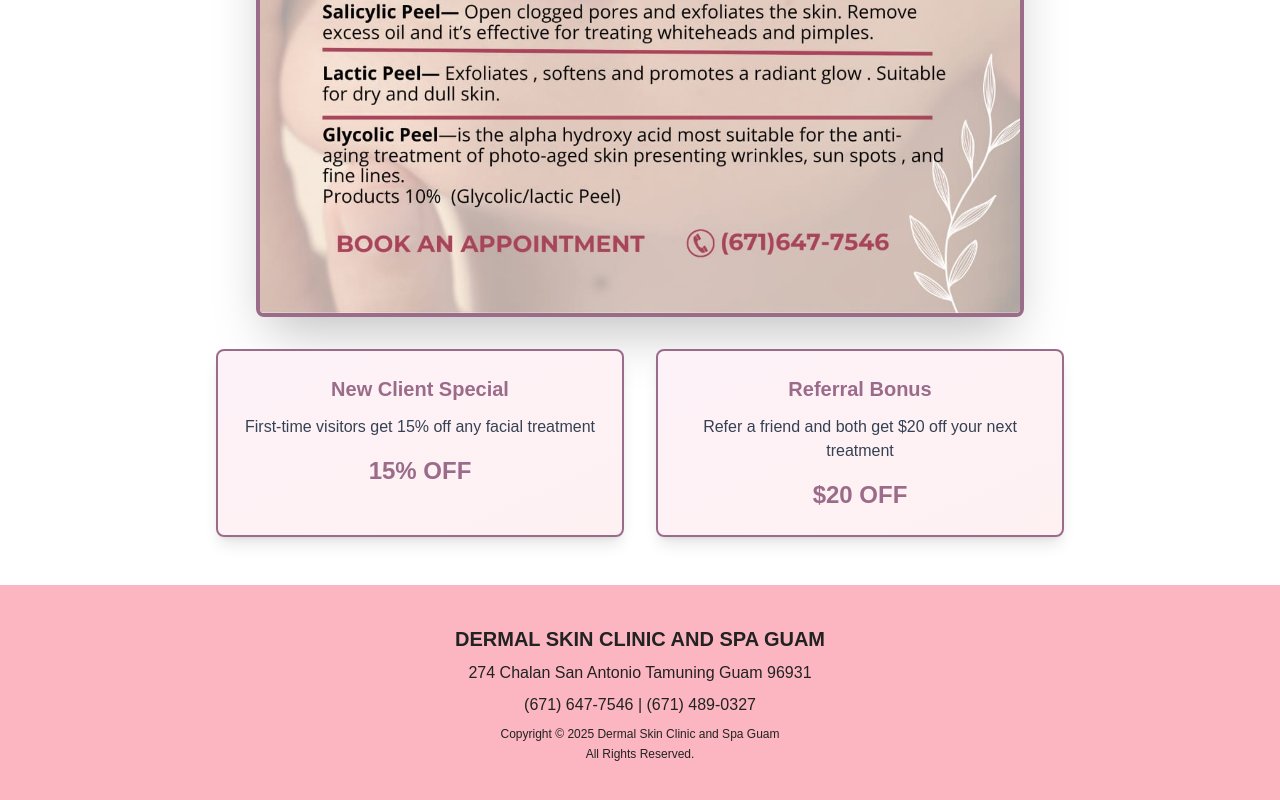
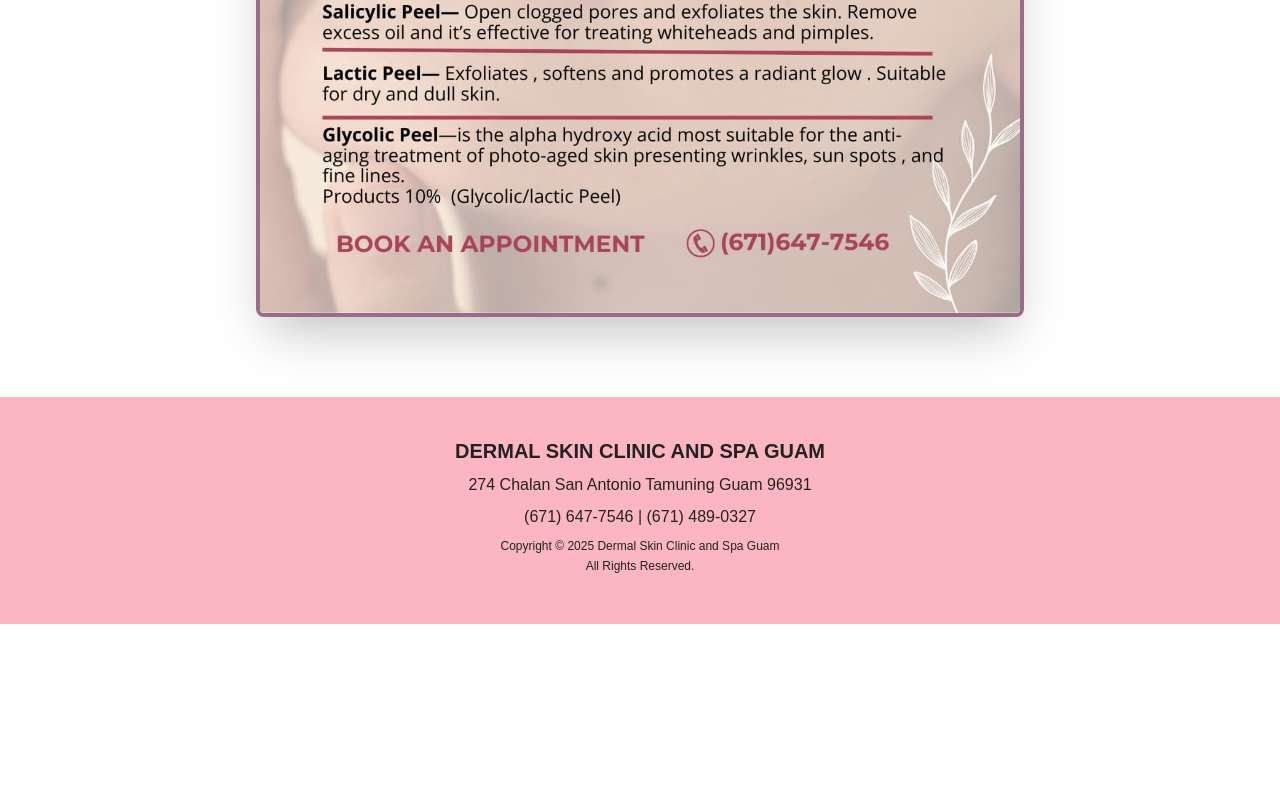
Before and after one commit to Mohdjariullah/dermaspa, a Next.js app: page /promos in a window 1280 px wide. Shown: the part 2869-3669 px from the top of the page. After the commit the page ends 3493 px from the top, so only its background shows below. Built offline with nearby package versions, Linux system fonts and the light colour scheme.

Commit message:
Update page.tsx

```diff
--- a/app/promos/page.tsx
+++ b/app/promos/page.tsx
@@ -320,34 +320,6 @@
                 className="rounded-lg w-full h-auto object-contain shadow-2xl border-4 border-[#9b6b8a]"
               />
             </div>
-            <div className="w-full grid grid-cols-1 md:grid-cols-2 gap-6 sm:gap-8">
-              <div className="bg-gradient-to-br from-pink-50 to-rose-50 rounded-lg p-6 border-2 border-[#9b6b8a] shadow-lg">
-                <h3 className="text-xl font-bold text-[#9b6b8a] mb-3 text-center">
-                  New Client Special
-                </h3>
-                <p className="text-gray-700 text-center mb-4">
-                  First-time visitors get 15% off any facial treatment
-                </p>
-                <div className="text-center">
-                  <span className="text-2xl font-bold text-[#9b6b8a]">
-                    15% OFF
-                  </span>
-                </div>
-              </div>
-              <div className="bg-gradient-to-br from-pink-50 to-rose-50 rounded-lg p-6 border-2 border-[#9b6b8a] shadow-lg">
-                <h3 className="text-xl font-bold text-[#9b6b8a] mb-3 text-center">
-                  Referral Bonus
-                </h3>
-                <p className="text-gray-700 text-center mb-4">
-                  Refer a friend and both get $20 off your next treatment
-                </p>
-                <div className="text-center">
-                  <span className="text-2xl font-bold text-[#9b6b8a]">
-                    $20 OFF
-                  </span>
-                </div>
-              </div>
-            </div>
           </div>
         </main>
         <Footer />
```
